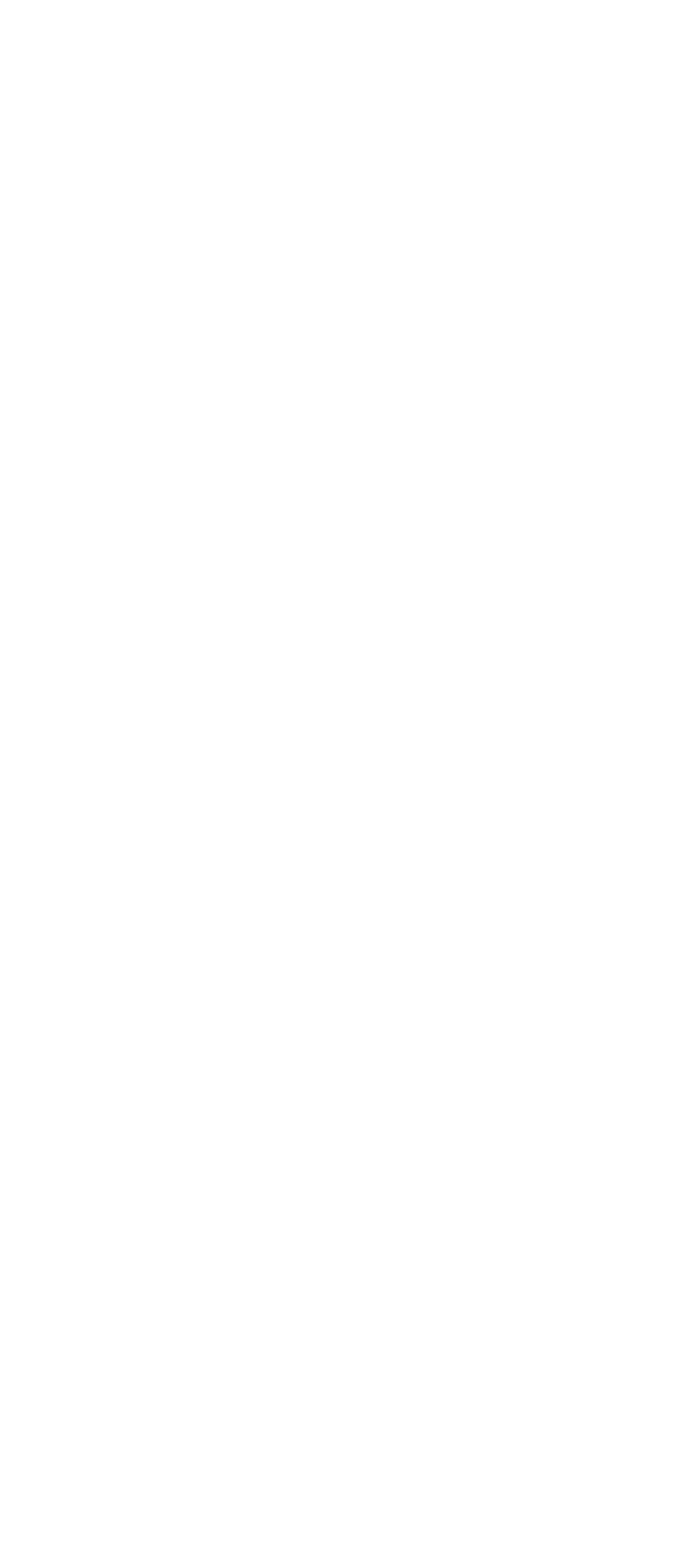
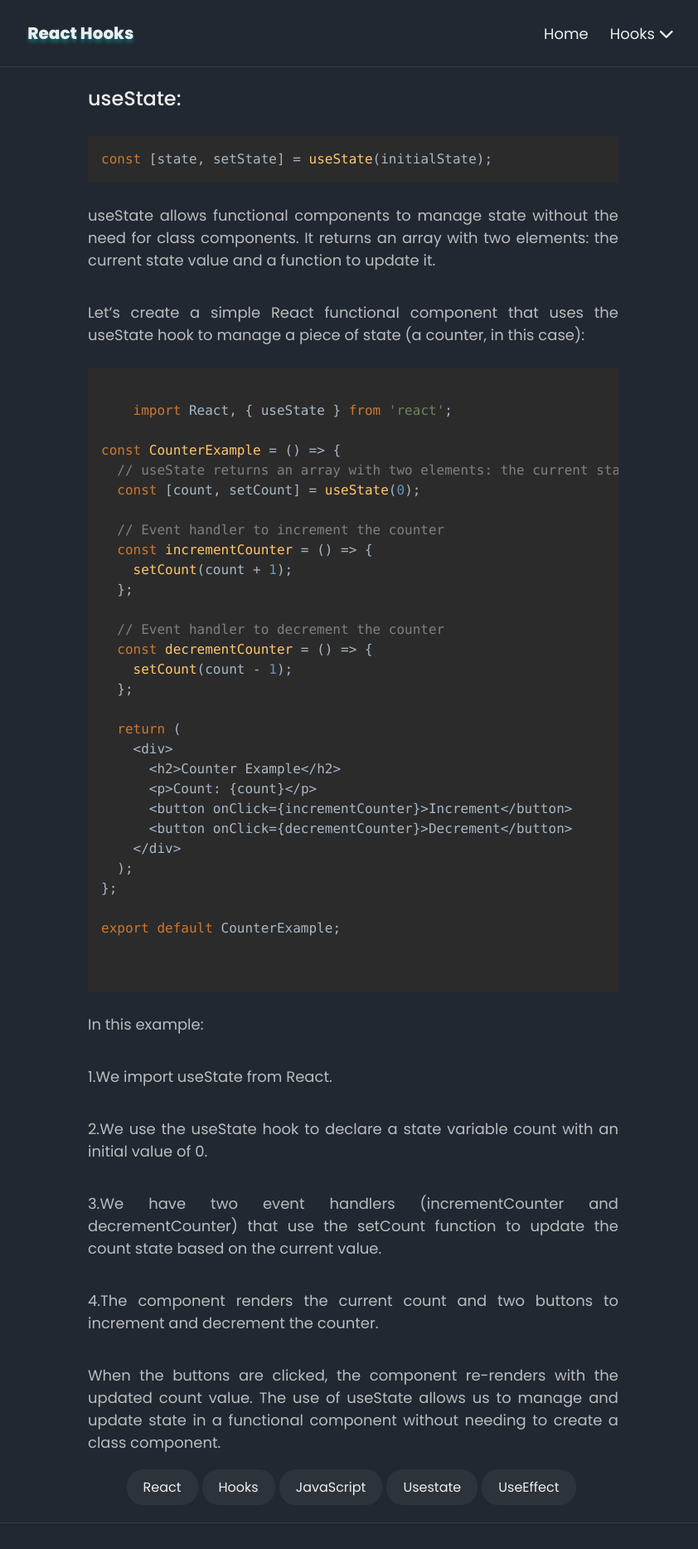
Before and after one commit to YousufMohammadi/01-react-hooks, a React (Create React App) app: page /useState in a window 1280 px wide. Before the commit this address had no page. Shown: the top 1867 px of the page at 83% size, without its empty margins (214-1056 px from the left). Before the commit the page ends 800 px from the top, so only its background shows below. Built offline with nearby package versions, Linux system fonts and the light colour scheme.

Commit message:
usestate page completed

```diff
--- a/public/index.html
+++ b/public/index.html
@@ -7,7 +7,7 @@
     <meta name="theme-color" content="#000000" />
     <meta
       name="description"
-      content="This Portfolio 😃 Created By TechLand Group"
+      content="This Portfolio 😃 Created By TechLand Group (Yousuf Mohammadi)"
     />
     <link rel="apple-touch-icon" href="%PUBLIC_URL%/logo192.png" />
     <link rel="preconnect" href="https://fonts.googleapis.com">
@@ -15,7 +15,7 @@
 <link href="https://fonts.googleapis.com/css2?family=Poppins:ital,wght@0,100;0,200;0,300;0,400;0,500;0,600;0,700;0,800;0,900;1,100&display=swap" rel="stylesheet">
     <link rel="manifest" href="%PUBLIC_URL%/manifest.json" />
     <script src="https://kit.fontawesome.com/0cf8b4dc48.js" crossorigin="anonymous"></script>
-     <!-- <script>
+     <script>
       document.addEventListener("contextmenu", (event) =>
         event.preventDefault()
       );
@@ -33,8 +33,8 @@
           return false;
         }
       };
-    </script> -->
-    <title>Yousuf Portfolio</title>
+    </script>
+    <title>React Hooks</title>
   </head>
   <body>
     <noscript>You need to enable JavaScript to run this app.</noscript>
--- a/src/App.js
+++ b/src/App.js
@@ -1,11 +1,14 @@
 import { BrowserRouter as Router, Route, Routes } from "react-router-dom";
 import { Home } from "./Pages/Home";
+import { UseState } from "./Pages/UseState";
 
 function App() {
   return (
     <Router>
       <Routes>
         <Route path="/" element={<Home />} />
+        <Route path="/home" element={<Home />} />
+        <Route path="/useState" element={<UseState />} />
       </Routes>
     </Router>
   );
--- a/src/Components/Header.jsx
+++ b/src/Components/Header.jsx
@@ -1,6 +1,7 @@
-import { Link } from "react-router-dom";
+import { Link, useNavigate } from "react-router-dom";
 import "../Styles/Components/Header.css"
 export function Header() {
+  const navigate = useNavigate()
   function handleMenu() {
     var x = document.getElementById("links");
     if (x.style.display === "flex") {
@@ -13,19 +14,19 @@ export function Header() {
     <div className="header-container">
       <div className="brand">React Hooks</div>
       <div className="header-links" id="links">
-        <a className="link" href={"#home"}>
+        <a className="link"  onClick={()=>navigate("/home")}>
           Home
         </a>
         <div class="dropdown">
           <button class="dropbtn">Hooks <i class="fa-solid fa-chevron-down"></i></button>
           <div class="dropdown-content">
-            <a href="#">useState</a>
-            <a href="#">useEffect</a>
-            <a href="#">useContext</a>
-            <a href="#">useReducer</a>
-            <a href="#">useCallBack</a>
-            <a href="#">useMemo</a>
-            <a href="#">useMemo</a>
+            <a onClick={()=>navigate("/useState")}>useState</a>
+            <a>useEffect</a>
+            <a>useContext</a>
+            <a>useReducer</a>
+            <a>useCallBack</a>
+            <a>useMemo</a>
+            <a>useMemo</a>
           </div>
         </div>
       </div>
--- a/src/Pages/Home.jsx
+++ b/src/Pages/Home.jsx
@@ -25,6 +25,13 @@ export function Home(props) {
             <Paragraph pragraph="Let’s create a simple React functional component that uses the useState hook to manage a piece of state (a counter, in this case):"/>
              */}
             {/* <Tag link="www.google.com" title="this is tag"/> */}
+            <Heading heading="Commonly Used React Hooks:" />
+            <Paragraph pragraph=" 1.useState"/>
+            <Paragraph pragraph=" 2.useEffect"/>
+            <Paragraph pragraph=" 3.useContext"/>
+            <Paragraph pragraph=" 4.useReducer"/>
+            <Paragraph pragraph=" 5.useCallBack"/>
+            <Paragraph pragraph=" 6.useMemo"/>
             <Heading heading="Advantages of React Hooks:" />
             <Paragraph pragraph=" 1.Simplified Logic:"/>
             <Paragraph pragraph="Hooks enable developers to write more readable and concise code, reducing the complexity traditionally associated with class components"/>
--- /dev/null
+++ b/src/Pages/UseState.jsx
@@ -0,0 +1,83 @@
+import CodeSpace from "../Components/CodeSpace";
+import { Footer } from "../Components/Footer";
+import { Header } from "../Components/Header";
+import Heading from "../Components/Heading";
+import Image from "../Components/Image";
+import Paragraph from "../Components/Paragraph";
+import Tag from "../Components/Tag";
+import Title from "../Components/Title";
+import "../Styles/Pages/Home.css"
+export function UseState(props) {
+    const codeSnippet = `const [state, setState] = useState(initialState);`;
+    const codeSnippet2 = `
+    import React, { useState } from 'react';
+
+const CounterExample = () => {
+  // useState returns an array with two elements: the current state value and a function to update it.
+  const [count, setCount] = useState(0);
+
+  // Event handler to increment the counter
+  const incrementCounter = () => {
+    setCount(count + 1);
+  };
+
+  // Event handler to decrement the counter
+  const decrementCounter = () => {
+    setCount(count - 1);
+  };
+
+  return (
+    <div>
+      <h2>Counter Example</h2>
+      <p>Count: {count}</p>
+      <button onClick={incrementCounter}>Increment</button>
+      <button onClick={decrementCounter}>Decrement</button>
+    </div>
+  );
+};
+
+export default CounterExample;
+
+    `;
+    return <div id="home">
+        <Header />
+        <div className="home-content">
+            <Heading heading="useState:" />
+            <CodeSpace language="javascript" code={codeSnippet} />
+            <Paragraph
+             pragraph="useState allows functional components to manage state without the need for class components. It returns an array with two elements: the current state value and a function to update it."
+            />
+            <Paragraph
+             pragraph="Let’s create a simple React functional component that uses the useState hook to manage a piece of state (a counter, in this case):"
+            />
+            <CodeSpace language="javascript" code={codeSnippet2} />
+            <Paragraph
+             pragraph="In this example:"
+            />
+            <Paragraph
+             pragraph=" 1.We import useState from React."
+            />
+            <Paragraph
+             pragraph=" 2.We use the useState hook to declare a state variable count with an initial value of 0."
+            />
+            <Paragraph
+             pragraph=" 3.We have two event handlers (incrementCounter and decrementCounter) that use the setCount function to update the count state based on the current value."
+            />
+            <Paragraph
+             pragraph=" 4.The component renders the current count and two buttons to increment and decrement the counter."
+            />
+            <Paragraph
+             pragraph="When the buttons are clicked, the component re-renders with the updated count value. The use of useState allows us to manage and update state in a functional component without needing to create a class component."
+            />
+            <div style={{marginTop:10}}>
+            <Tag link="www.google.com" title="React"/>
+            <Tag link="www.google.com" title="Hooks"/>
+            <Tag link="www.google.com" title="JavaScript"/>
+            <Tag link="www.google.com" title="Usestate"/>
+            <Tag link="www.google.com" title="UseEffect"/>
+            </div>
+
+        </div>
+        <Footer />
+    </div>
+}
--- a/src/Styles/Components/Header.css
+++ b/src/Styles/Components/Header.css
@@ -39,6 +39,7 @@
     line-height: normal;
     text-decoration: none;
     transition: all 0.3s;
+    cursor: pointer;
 }
 .link:hover,
 .link:active{
@@ -56,11 +57,15 @@
     text-decoration: none;
     transition: all 0.3s;
     border: none;
+    cursor: pointer;
+
   }
   /* The container <div> - needed to position the dropdown content */
   .dropdown {
     position: relative;
     display: inline-block;
+    cursor: pointer;
+
   }
   /* Dropdown Content (Hidden by Default) */
   .dropdown-content {
@@ -80,7 +85,7 @@
     text-decoration: none;
     display: block;
     border-radius: 8px;
-
+    cursor: pointer;
   }
   /* Change color of dropdown links on hover */
   .dropdown-content a:hover {background-color: #ddd;}
```
